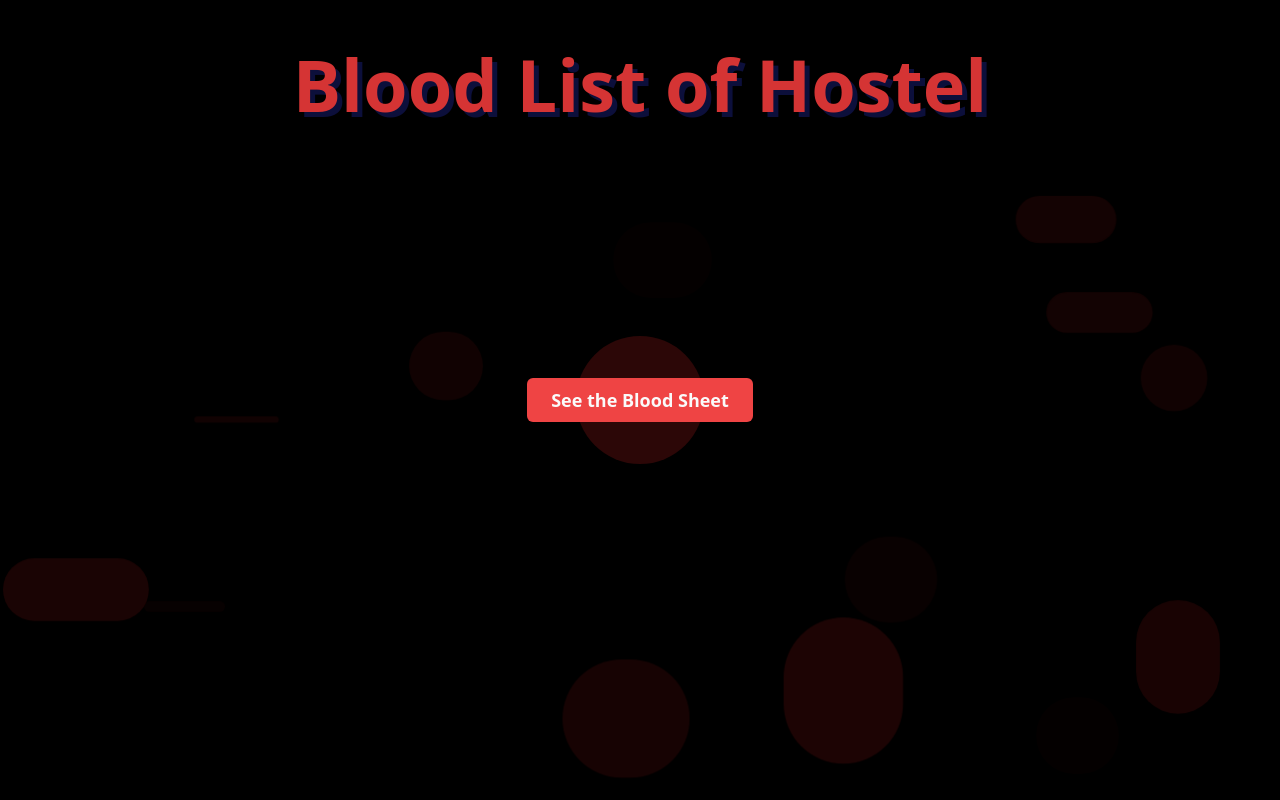
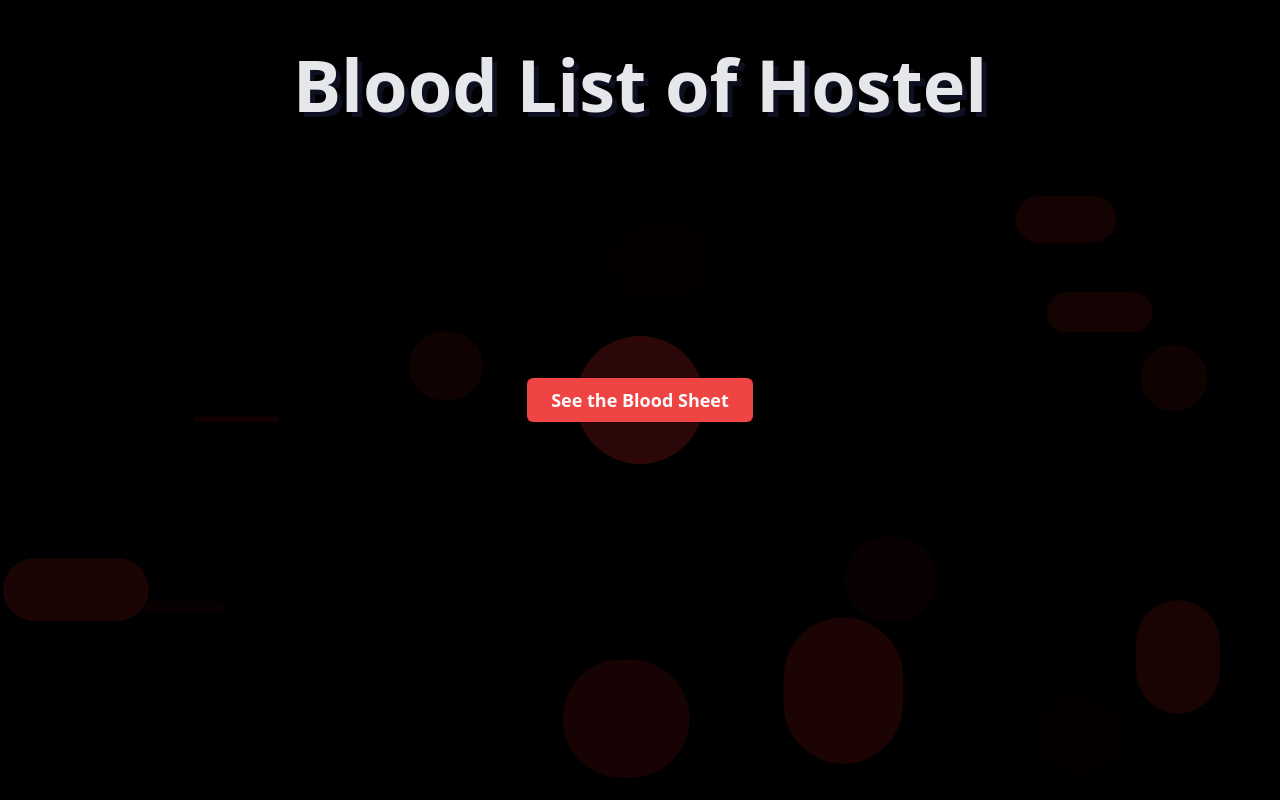
Before and after one commit to Nusab19/Nusab19.github.io, a Next.js app: page /bloodList in a window 1280 px wide. Built offline with nearby package versions, Linux system fonts and the light colour scheme.

Commit message:
change colors

```diff
--- a/app/bloodList/components/main.tsx
+++ b/app/bloodList/components/main.tsx
@@ -41,7 +41,7 @@ export default function BloodPage() {
       </div>
 
       <div className="absolute top-16 md:top-11 lg:top-12">
-        <p className="blood-text-shadow text-3xl font-black text-[hsl(0,66%,52%)] md:text-6xl lg:md:text-7xl">
+        <p className="blood-text-shadow text-3xl font-black text-gray-200 md:text-6xl lg:md:text-7xl">
           Blood List of Hostel
         </p>
       </div>
--- a/app/globals.css
+++ b/app/globals.css
@@ -16,7 +16,7 @@ textarea::-webkit-resizer {
 }
 
 .blood-text-shadow {
-  text-shadow: 5px 5px rgba(53, 63, 255, 0.23);
+  text-shadow: 5px 5px rgba(62, 67, 145, 0.23);
 }
 
 /*
```
